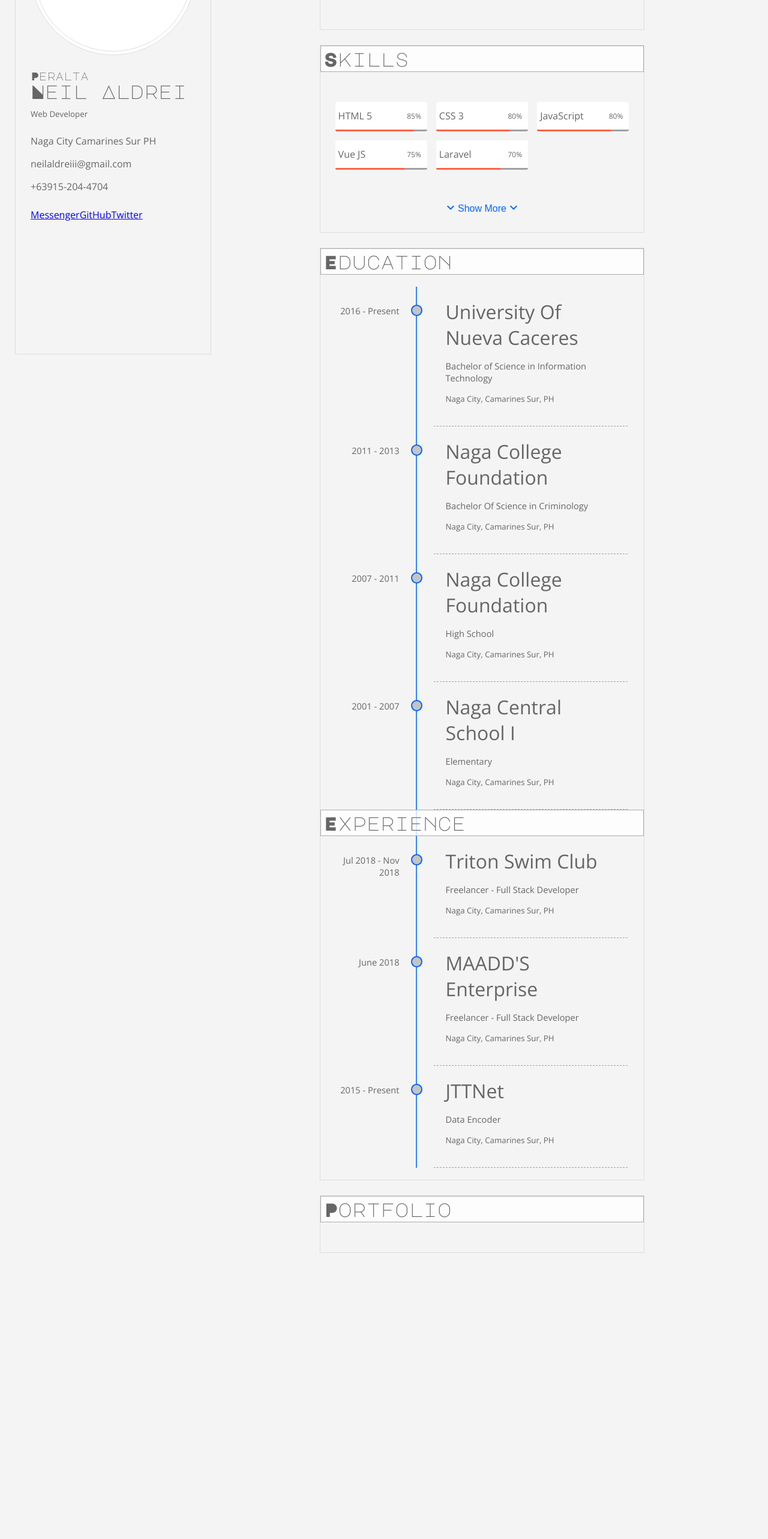
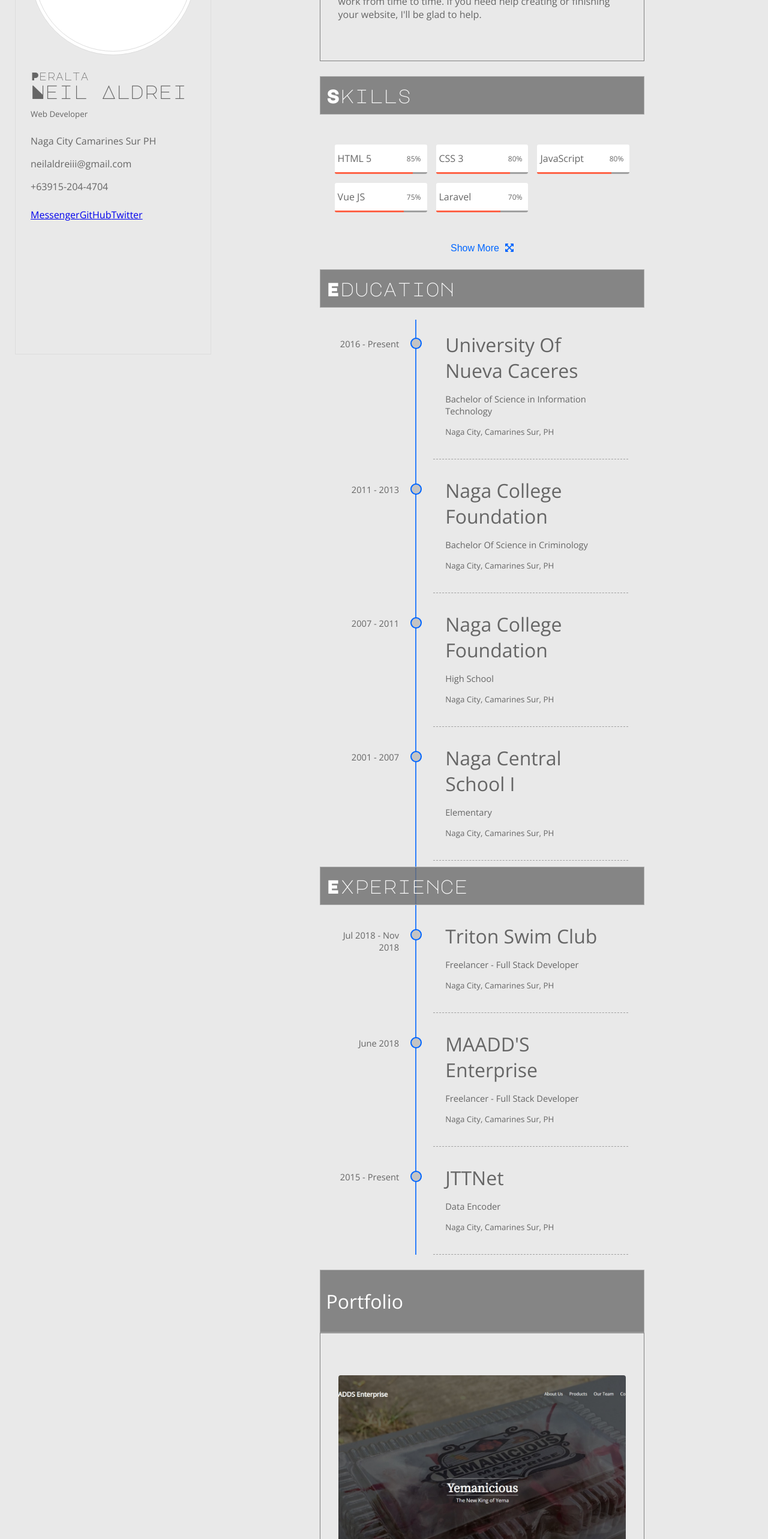
Before and after one commit to neilaldreiii/neil-cv, a Vue app: page / in a window 1280 px wide. Shown: the part 234-2800 px from the top of the page at 60% size. Before the commit the page ends 2373 px from the top, so only its background shows below. Built offline with nearby package versions, Linux system fonts and the light colour scheme.

Commit message:
Added Icons for portfolio external links

```diff
--- a/public/index.html
+++ b/public/index.html
@@ -8,8 +8,8 @@
     <title>neil-cv</title>
     <!-- Fonts -->
     <link href="https://fonts.googleapis.com/css?family=Major+Mono+Display|Open+Sans" rel="stylesheet">
-    <!-- Icons -->
-    <link href="https://fonts.googleapis.com/icon?family=Material+Icons" rel="stylesheet">
+    <!-- FA Icons -->
+    <link rel="stylesheet" href="https://use.fontawesome.com/releases/v5.7.1/css/all.css" integrity="sha384-fnmOCqbTlWIlj8LyTjo7mOUStjsKC4pOpQbqyi7RrhN7udi9RwhKkMHpvLbHG9Sr" crossorigin="anonymous">
   </head>
   <body>
     <noscript>
--- a/src/assets/css/default.css
+++ b/src/assets/css/default.css
@@ -6,7 +6,7 @@ body {
     margin: 0;
     padding: 0;
     color: #666;
-    background: #f4f4f4;
+    background: #e9e9e9;
     font-family: 'Open Sans', sans-serif;
 }
 
@@ -23,15 +23,16 @@ h1, h2, h3, h4, h5, h6 {
 .sub-container {
     width: 60%;
     margin: 25px auto;
-    border: 1px solid #ddd;
     position: relative;
 }
 .header {
     border: 1px solid rgb(173, 173, 173);
-    background: rgba(255,255,255,0.8);
-    padding: 5px;
+    background: rgba(109, 109, 109, 0.8);
+    padding: 15px 10px;
     z-index: 100;
+    color: #FFF;
 }
 .content {
-    margin: 50px 30px;
+    border: 1px solid rgb(128, 128, 128);
+    padding: 50px 30px;
 }
--- a/src/assets/css/main.css
+++ b/src/assets/css/main.css
@@ -70,7 +70,7 @@
     transition: color 0.5s;
 }
 .show-additional-skills span {
-    margin: auto;
+    margin: auto 5px;
     font-size: 12pt;
     opacity: 1;
 }
@@ -78,19 +78,14 @@
     cursor: pointer;
     color: rgb(0, 42, 105);
 }
-.active {
-    transform: rotate(180deg);
-    transition: transform 0.5s;
-}
 
-/* The actual timeline (the vertical ruler) */
+/* Timeline */
 .timeline {
     position: relative;
     max-width: 1200px;
     margin: 20px auto;
 }
 
-/* The actual timeline (the vertical ruler) */
 .timeline::after {
     content: '';
     position: absolute;
@@ -105,6 +100,7 @@
 .timeline-item {
     display: flex;
     flex-flow: row;
+    margin: 10px 0;
 }
 .date {
     position: relative;
@@ -134,3 +130,60 @@
 .timeline .location {
     font-size: 10pt;
 }
+.project {
+    height: 425px;
+    width: 100%;
+    margin: 20px 0;
+    position: relative;
+    border-radius: 4px;
+    overflow: hidden;
+}
+.project-img {
+    height: 100%;
+    width: 100%;
+    background-size: cover;
+    background-position: center;
+    background-repeat: no-repeat;
+    transition: transform 0.5s;
+}
+.maadds {
+    background-image: url('../images/MAADDSEnterprise.jpg');
+}
+.triton {
+    background-image: url('../images/TritonSwimClub.jpg');
+}
+.project-links {
+    height: 100%;
+    width: 100%;
+    display: flex;
+    flex-flow: column;
+    justify-content: center;
+    text-align: center;
+    background: rgba(0,0,0,0.5);
+    opacity: 0;
+    transition: opacity 0.5s, background 0.5s;
+    color: #FFF;
+}
+.project-img:hover {
+    transform: scale(1.07, 1.07);
+}
+.project-img:hover .project-links {
+    opacity: 1;
+}
+.project-links a {
+    text-decoration: none;
+    color: #FFF;
+    display: inline-block;
+    margin: 10px auto;
+    padding: 5px 25px;
+    transition: background 0.5s, color .5s;
+    border-radius: 50px;
+}
+.project-links a.visit:hover {
+    background: #42b883;
+}
+.project-links a.git:hover{
+    background: #F1502F;
+    color: #3E2C00;
+    border-radius: 50px;
+}
--- a/src/components/Portfolio.vue
+++ b/src/components/Portfolio.vue
@@ -4,7 +4,26 @@
             <h1>Portfolio</h1>
         </header>
         <div class="content">
-
+            <div class="projects">
+                <div class="project">
+                    <div class="project-img maadds">
+                        <div class="project-links">
+                            <h1>MAADD'S Enterprise</h1>
+                            <a href="#" class="git"> <span><i class="fas fa-code-branch"></i></span> GitHub</a>
+                            <a href="#" class="visit"> <span><i class="fas fa-external-link-alt"></i></span> Visit</a>
+                        </div>
+                    </div>
+                </div>
+                <div class="project">
+                    <div class="project-img triton">
+                        <div class="project-links">
+                            <h1>Triton Swim Club</h1>
+                            <a href="#" class="git"> <span class="git"><i class="fas fa-code-branch"></i></span> GitHub</a>
+                            <p> <span><i class="fas fa-dizzy"></i></span> This project has not been deployed yet.</p>
+                        </div>
+                    </div>
+                </div>
+            </div>
         </div>
     </div>
 </template>
@@ -20,6 +39,9 @@ export default {
 }
 </script>
 
-<style>
-
+<style scoped>
+h1 {
+    font-family: 'Open Sans', sans-serif;
+    margin: 15px 0;
+}
 </style>
--- a/src/components/Skills.vue
+++ b/src/components/Skills.vue
@@ -11,12 +11,6 @@
                 </div>
             </div>
         </div>
-        <button class="show-additional-skills" @click="skillsDisplay = !skillsDisplay">
-            <span :class="{ active: skillsDisplay }"><i class="medium material-icons">expand_more</i></span>
-            <span v-if="!skillsDisplay">Show More</span>
-            <span v-else>Show Less</span>
-            <span :class="{ active: skillsDisplay }"><i class="medium material-icons">expand_more</i></span>
-        </button>
         <div class="skills" v-if="skillsDisplay">
             <div class="skill" v-for="skill in skills" :key="skill.id">
                 <p>{{ skill.language }} <span>{{ skill.level }}</span> </p>
@@ -25,6 +19,13 @@
                 </div>
             </div>
         </div>
+        <button class="show-additional-skills" @click="skillsDisplay = !skillsDisplay">
+            <span v-if="!skillsDisplay">Show More</span>
+            <span v-else>Show Less</span>
+            <!-- <span :class="{ active: skillsDisplay }"><i class="medium material-icons">expand_more</i></span>   -->
+            <span v-if="!skillsDisplay"><i class="fas fa-expand-arrows-alt"></i></span>
+            <span v-else><i class="fas fa-compress-arrows-alt"></i></span>
+        </button>
     </div>
 </template>
 
```
Also changed, not shown: src/assets/images/MAADDSEnterprise.jpg (added), src/assets/images/TritonSwimClub.jpg (added).
